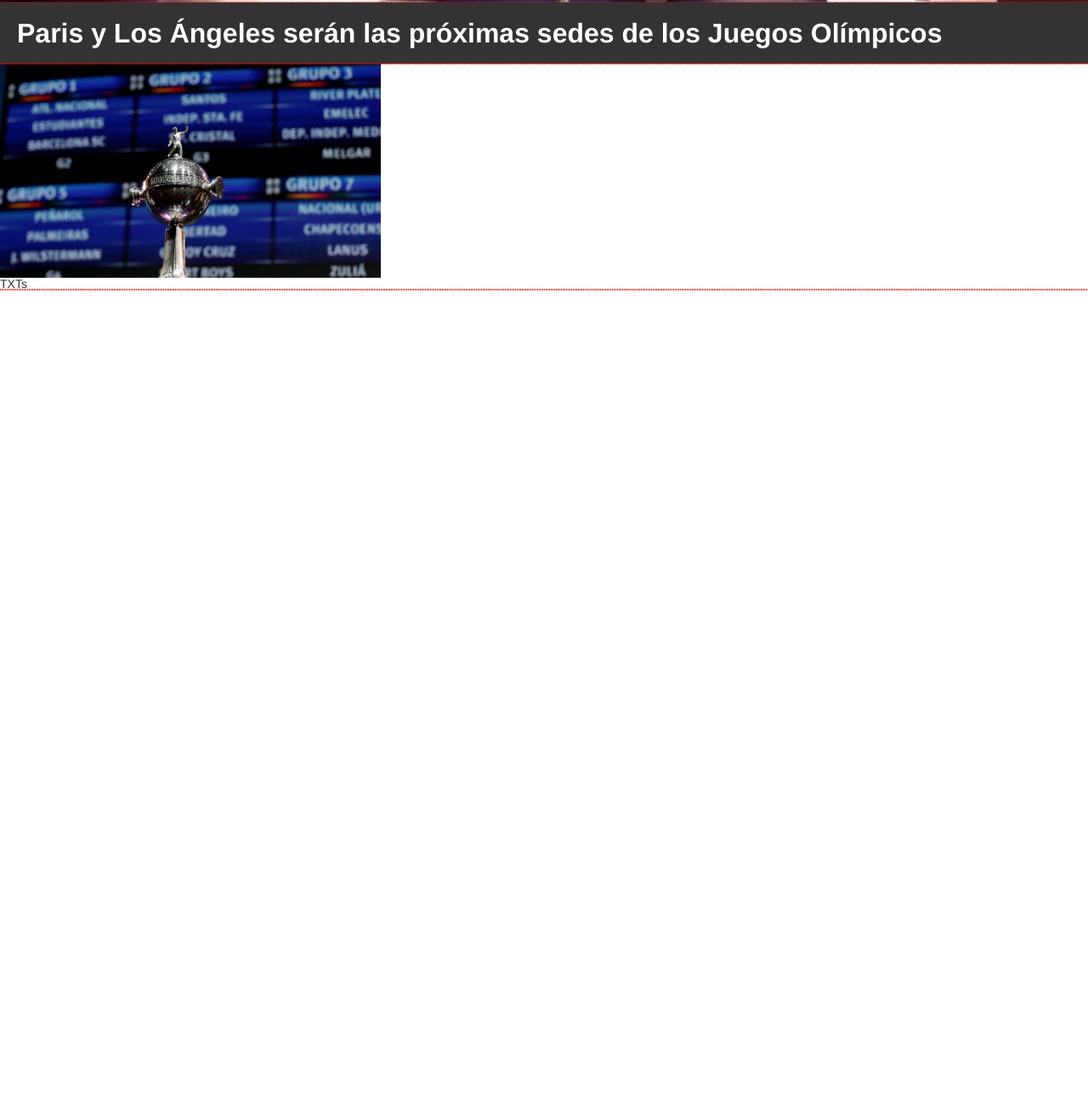
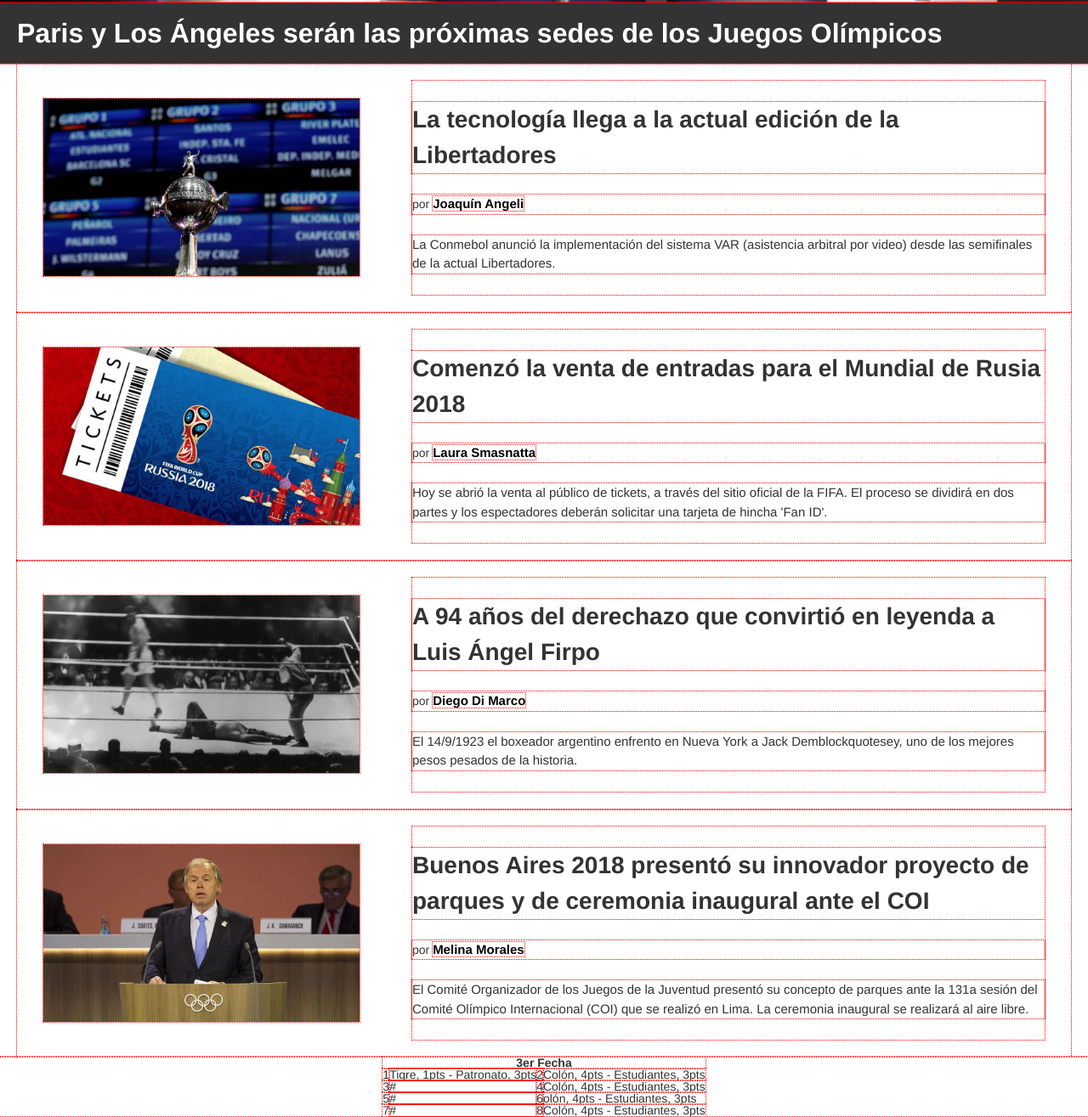
Before and after one commit to IgnacioTsaii/PWFE-M1-05, a plain HTML site: page index.html in a window 1280 px wide. Shown: the part 772-2087 px from the top of the page at 85% size. Before the commit the page ends 1114 px from the top, so only its background shows below. Drawn offline with Linux system fonts and the light colour scheme.

Commit message:
Maquetado de ultimas noticias y tabla de posiciones

```diff
--- a/css/style.css
+++ b/css/style.css
@@ -7,9 +7,8 @@
 	}
 */
 *{
-	outline: dotted 1px red;
+	outline: dotted 1px red !important;
 }
-
 body {
 	font-family: Helvetica, Arial, sans-serif;
 	font-size: 14px;
@@ -60,6 +59,7 @@
 header ul li {
 	display: inline-block;
 }
+
 #noticias-destacadas img { /* <-- refiere a un elemento con id="noticias-destacadas" --> */
 	width: 100%;
 	display: block;
@@ -67,16 +67,49 @@
 #noticias-destacadas figure {
 	margin: 0;
 }
-
 #noticias-destacadas h2{
 	background-color: #333;
 	color: #FFF;
 	font-size: 32px;
 	padding: 20px;
 }
+.noticia {
+	display: flex;
+	flex-direction: row;
+	align-items: center;/* flex-start | center | flex-end */
+	justify-content: space-around; /* flex-start | center | flex-end | space-around | space-between */
+
+	border-bottom: solid 1px #CCC;
+	padding: 20px 0;
+	margin: 0 20px;
+}
+.noticia:last-child {
+	border: none;
+}
 .noticia-img {
-	width: 35%;
+	width: 30%;
 }
 .noticia-txt {
-	width: 70%;
+	width: 60%;
 }
+.noticia-txt h3,
+.noticia-txt p,
+.noticia-txt blockquote {
+	margin: 25px 0;	/*	margin-top: 10px; margin-bottom: 10px;*/
+	line-height: 1.5;
+}
+.noticia-txt h3{
+	font-weight: 700;
+	font-size: 28px;
+
+}
+.noticia-txt p a {
+	color: #000;
+	font-weight: 700;
+}
+.noticia-txt blockquote, p a{
+	font-size: 15px;
+}
+#tabla-posiciones table {
+	margin: auto;
+}
--- a/index.html
+++ b/index.html
@@ -34,18 +34,100 @@
 			</section>
 
 			<section id="ultimas-noticias">
-
-				<article>
+				<!--Inicio de noticia #1-->
+				<article class="noticia">
 					<div class="noticia-img">
 						<img src="img/sorteo-libertadores.jpg">
 					</div>
-					<div class="noticia-txt">TXTs</div>
+					<div class="noticia-txt">
+						<h3>La tecnología llega a la actual edición de la Libertadores</h3>
+
+						<p>por <a href="#">Joaquín Angeli</a></p>
+
+						<blockquote>La Conmebol anunció la implementación del sistema VAR (asistencia arbitral por video) desde las semifinales de la actual Libertadores.</blockquote>
+
+					</div>
 				</article>
+				<!--Fin de noticia #1-->
 
+				<!--Inicio de noticia #2-->
+				<article class="noticia">
+					<div class="noticia-img">
+						<img src="img/tickets-rusia-mundial.jpg">
+					</div>
+					<div class="noticia-txt">
+						<h3>Comenzó la venta de entradas para el Mundial de Rusia 2018</h3>
+
+						<p>por <a href="#">Laura Smasnatta</a></p>
+
+						<blockquote>Hoy se abrió la venta al público de tickets, a través del sitio oficial de la FIFA. El proceso se dividirá en dos partes y los espectadores deberán solicitar una tarjeta de hincha 'Fan ID'.</blockquote>
+
+					</div>
+				</article>
+				<!--Fin de noticia #2-->
+
+				<!--Inicio de noticia #3-->
+				<article class="noticia">
+					<div class="noticia-img">
+						<img src="img/firpo.jpg">
+					</div>
+					<div class="noticia-txt">
+						<h3>A 94 años del derechazo que convirtió en leyenda a Luis Ángel Firpo</h3>
+
+						<p>por <a href="#">Diego Di Marco</a></p>
+
+						<blockquote>El 14/9/1923 el boxeador argentino enfrento en Nueva York a Jack Demblockquotesey, uno de los mejores pesos pesados de la historia.</blockquote>
+
+					</div>
+				</article>
+				<!--Fin de noticia #3-->
+
+				<!--Inicio de noticia #4-->
+				<article class="noticia">
+					<div class="noticia-img">
+						<img src="img/buenos-aires.jpg">
+					</div>
+					<div class="noticia-txt">
+						<h3>Buenos Aires 2018 presentó su innovador proyecto de parques y de ceremonia inaugural ante el COI</h3>
+
+						<p>por <a href="#">Melina Morales</a></p>
+
+						<blockquote>El Comité Organizador de los Juegos de la Juventud presentó su concepto de parques ante la 131a sesión del Comité Olímpico Internacional (COI) que se realizó en Lima. La ceremonia inaugural se realizará al aire libre.</blockquote>
+
+					</div>
+				</article>
+				<!--Fin de noticia #4-->
 			</section>
 
 			<section id="tabla-posiciones">
-
+				<table border="1" cellpadding="1" cellspacing="1" >
+					<tr>
+						<th colspan="4">3er Fecha</th>
+					</tr>
+					<tr><!--Fila-->
+						<td>1</td><!--Columna -->
+						<td>Tigre, 1pts - Patronato, 3pts</td>
+						<td>2</td>
+						<td>Colón, 4pts - Estudiantes, 3pts</td>
+					</tr>
+					<tr><!--Fila-->
+						<td>3</td><!--Columna -->
+						<td>#</td>
+						<td>4</td>
+						<td>Colón, 4pts - Estudiantes, 3pts</td>
+					</tr>
+					<tr><!--Fila-->
+						<td>5</td><!--Columna -->
+						<td>#</td>
+						<td>6</td>
+						<td>olón, 4pts - Estudiantes, 3pts</td>
+					</tr>
+					<tr><!--Fila-->
+						<td>7</td><!--Columna -->
+						<td>#</td>
+						<td>8</td>
+						<td>Colón, 4pts - Estudiantes, 3pts</td>
+				</table>
 			</section>
 		</main>
 
```
Also changed, not shown: 1 other file.
